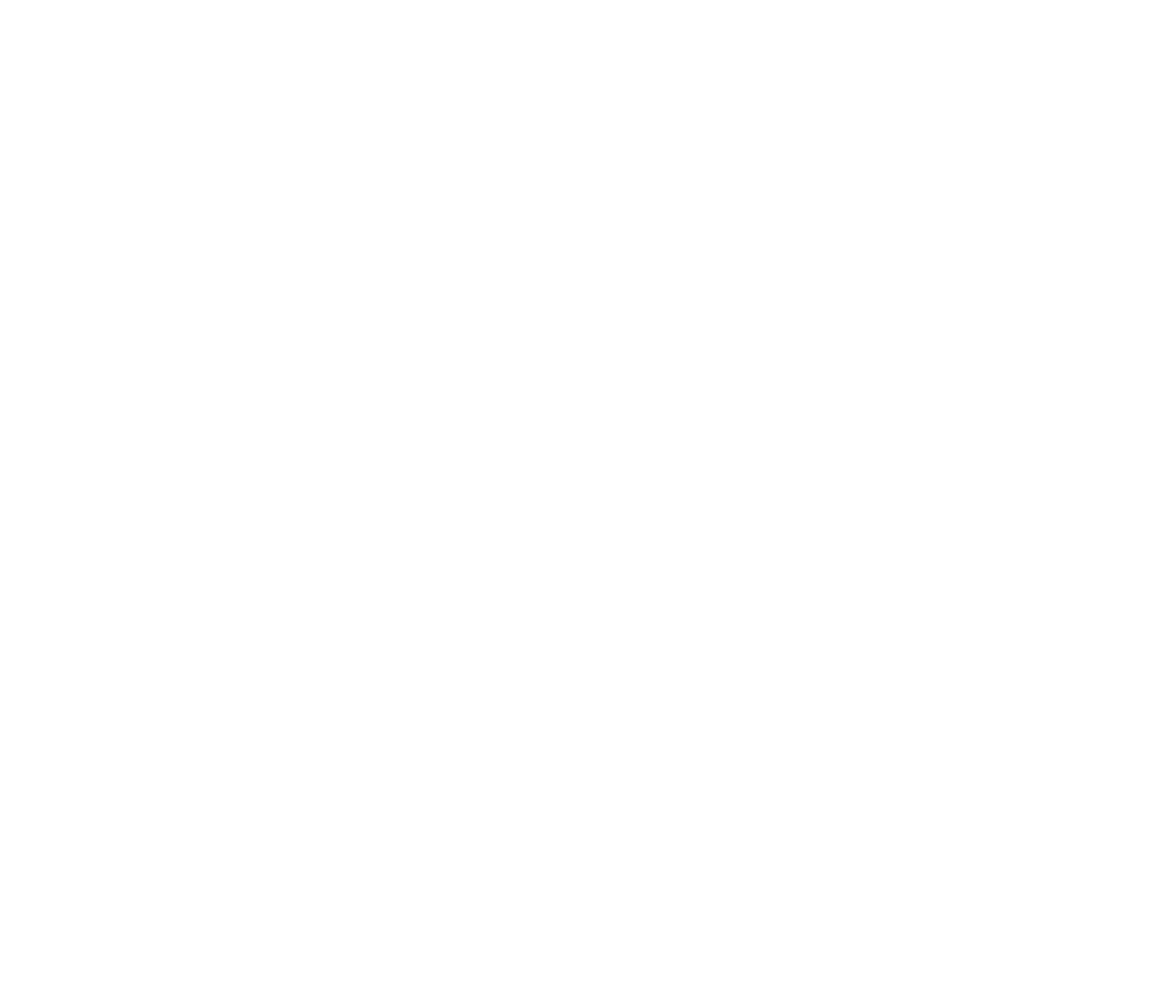
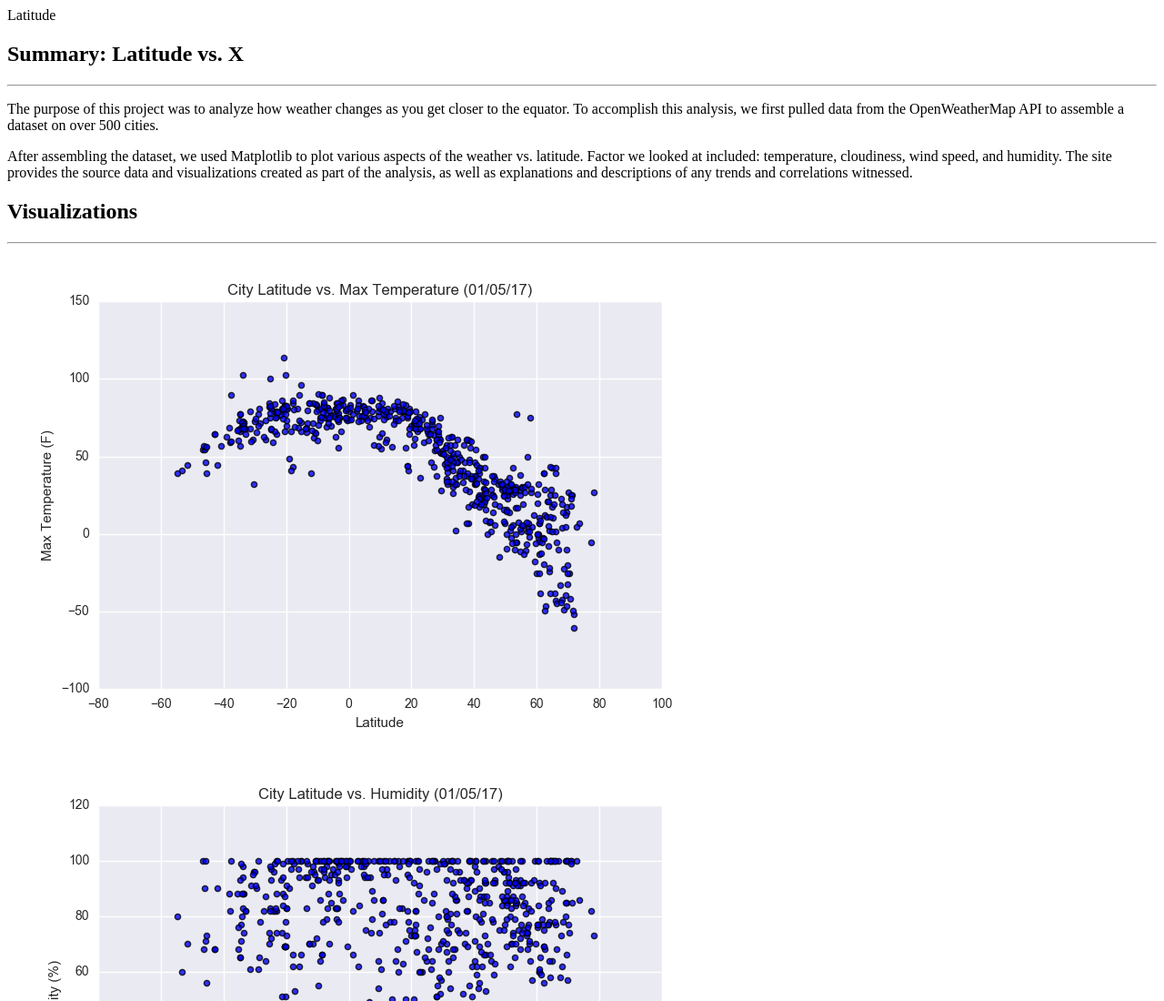
Before and after one commit to carmelamonis/Web-Design-Challenge, a plain HTML site: page index.html in a window 1280 px wide. Shown: the top 1100 px of the page at 91% size. Before the commit the page ends 800 px from the top, so only its background shows below. Drawn offline with Linux system fonts and the light colour scheme.

Commit message:
Add body of index.html

```diff
--- a/index.html
+++ b/index.html
@@ -3,10 +3,42 @@
 
 <head>
   <meta charset="UTF-8">
+  <title>Latitude</title>
+  <header>Latitude</header>
   <!--link rel="stylesheet" href="reset.css">
   <link rel="stylesheet" href="styles.css"-->
 </head>
 
 <body>
+    <section>
+        <h1>Summary: Latitude vs. X</h1>
+        <hr/>
+        <p>The purpose of this project was to analyze how weather changes as you get closer to the equator.
+            To accomplish this analysis, we first pulled data from the OpenWeatherMap API to assemble a dataset on over 500 cities.
+        </p>
+
+        <p>After assembling the dataset, we used Matplotlib to plot various aspects of the weather vs. latitude.
+            Factor we looked at included: temperature, cloudiness, wind speed, and humidity.
+            The site provides the source data and visualizations created as part of the analysis, as well as explanations and descriptions of any trends and correlations witnessed.
+        </p>
+    </section>
+
+    <section>
+        <h2>Visualizations</h2>
+        <hr/>
+        <a href="#">
+            <img src="Resources/assets/images/Fig1.png">
+        </a>
+        <a href="#">
+            <img src="Resources/assets/images/Fig2.png">
+        </a>
+        <a href="#">
+            <img src="Resources/assets/images/Fig3.png">
+        </a>
+        <a href="#">
+            <img src="Resources/assets/images/Fig4.png">
+        </a>
+
+    </section>
 
 </body>
```
